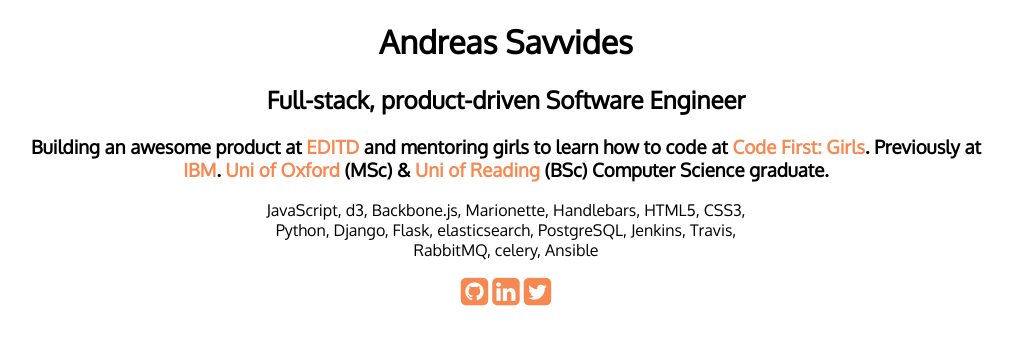
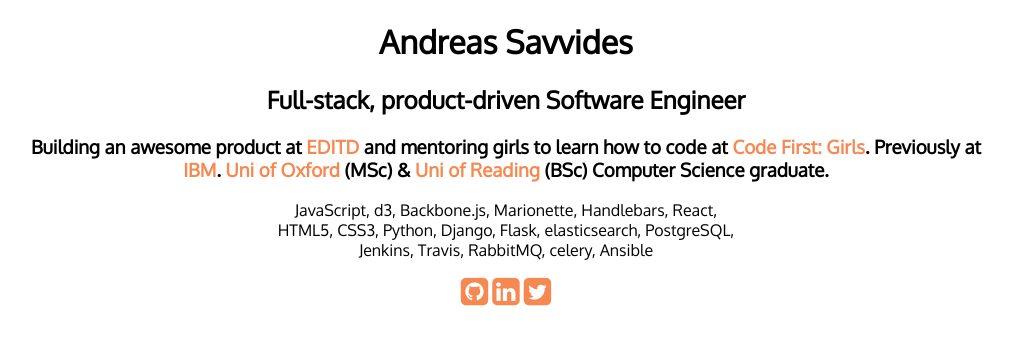
Before and after one commit to AnSavvides/ansavvides.github.com, a plain HTML site: page index.html in a window 1280 px wide. Shown: the whole page, without its empty margins (134-1147 px from the left). Drawn offline with Linux system fonts and the light colour scheme.

Commit message:
Add React to the mix

```diff
--- a/index.html
+++ b/index.html
@@ -53,7 +53,7 @@
             Building an awesome product at <a href="http://editd.com/" target="_blank">EDITD</a> and mentoring girls to learn how to code at <a href="http://www.codefirstgirls.org.uk/" target="_blank">Code First: Girls</a>. Previously at <a href="http://www.ibm.com/uk/en/" target="_blank">IBM</a>. <a href="http://www.cs.ox.ac.uk/" target="_blank">Uni of Oxford</a> (MSc) &amp; <a href="http://www.reading.ac.uk/sse/" target="_blank">Uni of Reading</a> (BSc) Computer Science graduate.
         </h3>
         <div id="coding">
-            <p>JavaScript, d3, Backbone.js, Marionette, Handlebars, HTML5, CSS3, Python, Django, Flask, elasticsearch, PostgreSQL, Jenkins, Travis, RabbitMQ, celery, Ansible</p>
+            <p>JavaScript, d3, Backbone.js, Marionette, Handlebars, React, HTML5, CSS3, Python, Django, Flask, elasticsearch, PostgreSQL, Jenkins, Travis, RabbitMQ, celery, Ansible</p>
         </div>
         <footer>
             <a href="https://github.com/AnSavvides" target="_blank" class="profiles"><span class="fa fa-2x fa-github-square"></span></a>
```
